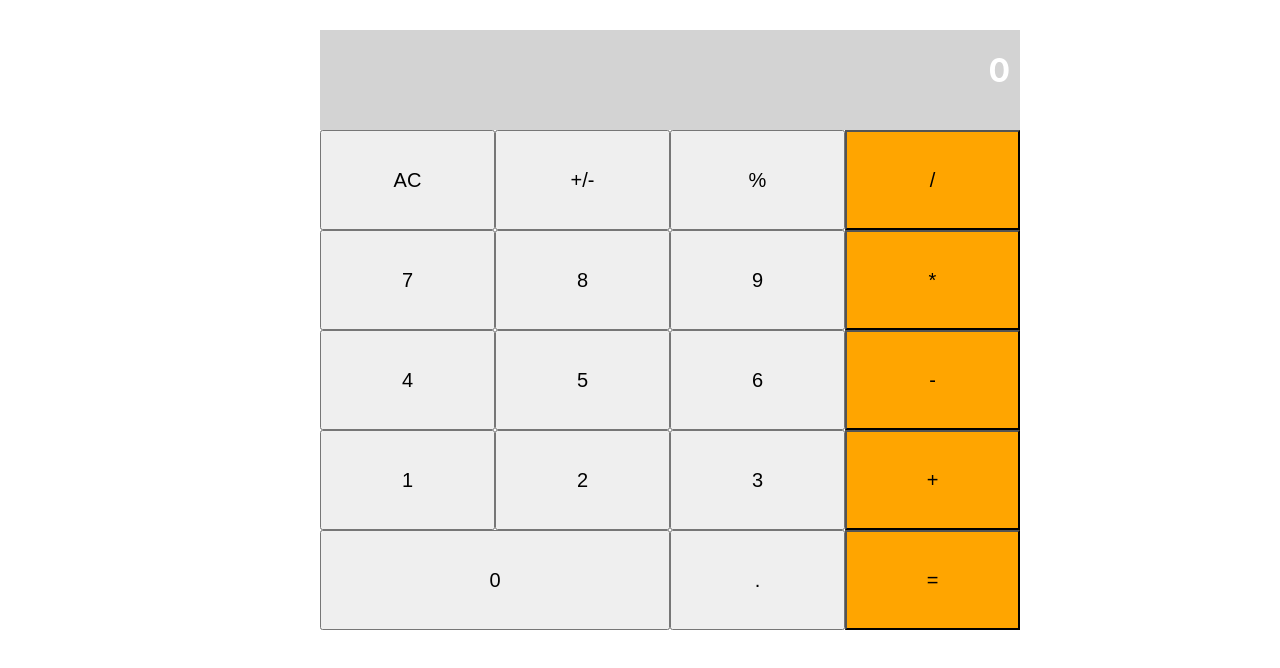
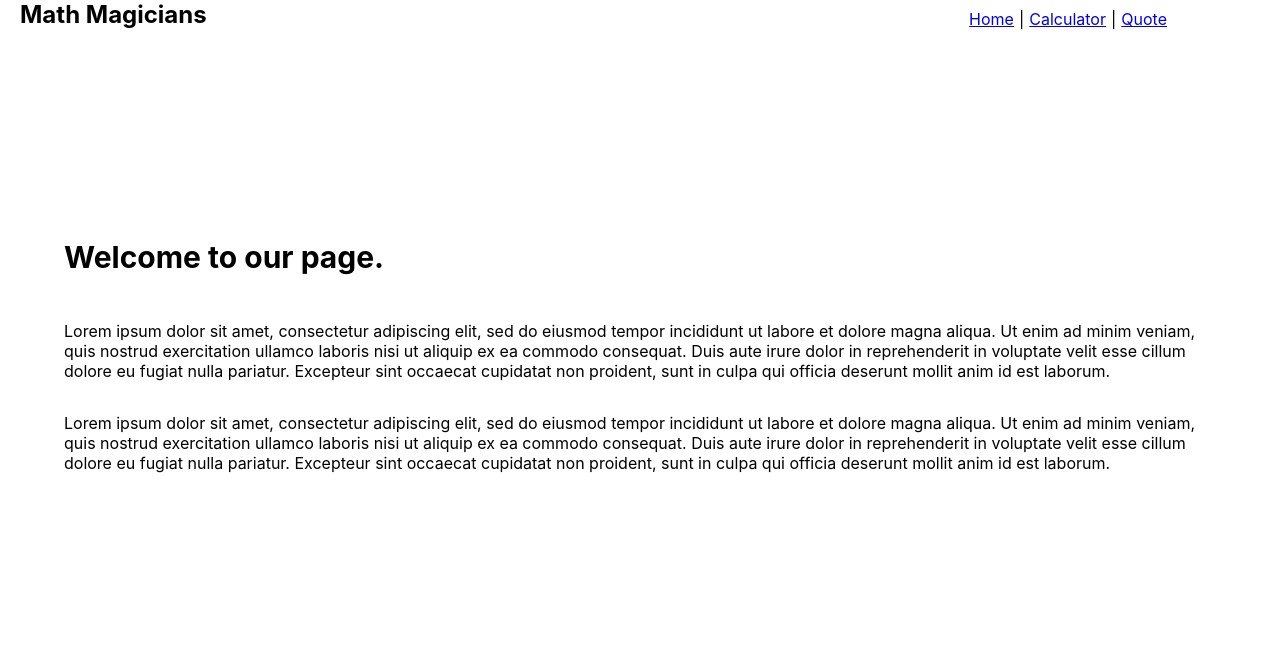
Before and after one commit to blackpintz/React-Calculator, a React (Create React App) app: page / in a window 1280 px wide. Shown: the top 668 px of the page. Built offline with nearby package versions, Linux system fonts and the light colour scheme.

Commit message:
make calculator part of the math-magician website.

```diff
--- a/package.json
+++ b/package.json
@@ -17,6 +17,7 @@
     "prop-types": "^15.7.2",
     "react": "^17.0.1",
     "react-dom": "^17.0.1",
+    "react-router-dom": "^5.2.0",
     "react-scripts": "4.0.1",
     "styled-components": "^5.2.1",
     "uuid": "^8.3.1",
--- a/src/components/App.js
+++ b/src/components/App.js
@@ -1,8 +1,12 @@
 import React, { Component } from 'react';
+import { Route } from 'react-router-dom';
 import '../App.css';
 import Display from './Display';
 import ButtonPanel from './ButtonPanel';
 import Calculator from '../logic/calculate';
+import Home from './Home';
+import Quote from './Quote';
+import Navbar from './Nav';
 
 class App extends Component {
   constructor(props) {
@@ -48,10 +52,21 @@ class App extends Component {
   render() {
     const { next, total, display } = this.state;
     return (
-      <div className="calc-body">
-        <Display result={next === null ? total : next} display={display} />
-        <ButtonPanel clickBtn={this.handleClick} />
-      </div>
+      <>
+        <Route exact path="/">
+          <Home />
+        </Route>
+        <Route exact path="/quote">
+          <Quote />
+        </Route>
+        <Route exact path="/calculator">
+          <Navbar />
+          <div className="calc-body">
+            <Display result={next === null ? total : next} display={display} />
+            <ButtonPanel clickBtn={this.handleClick} />
+          </div>
+        </Route>
+      </>
     );
   }
 }
--- /dev/null
+++ b/src/components/Home.js
@@ -0,0 +1,45 @@
+import React from 'react';
+import styled from 'styled-components';
+import Navbar from './Nav';
+
+export default function Home() {
+  const Wrapper = styled.div`
+    width: 90%;
+    margin: 0 auto;
+    height: 80vh;
+    display: flex;
+    flex-direction: column;
+    justify-content: center;
+  `;
+  const Title = styled.h3`
+    font-size: 30px;
+  `;
+  return (
+    <>
+      <Navbar />
+      <Wrapper>
+        <Title>Welcome to our page.</Title>
+        <p>
+          Lorem ipsum dolor sit amet, consectetur adipiscing elit,
+          sed do eiusmod tempor incididunt ut labore et dolore magna aliqua.
+          Ut enim ad minim veniam, quis nostrud exercitation ullamco laboris
+          nisi ut aliquip ex ea commodo consequat.
+          Duis aute irure dolor in reprehenderit in voluptate velit esse cillum
+          dolore eu fugiat nulla pariatur.
+          Excepteur sint occaecat cupidatat non proident, sunt in culpa qui officia
+          deserunt mollit anim id est laborum.
+        </p>
+        <p>
+          Lorem ipsum dolor sit amet, consectetur adipiscing elit, sed do eiusmod
+          tempor incididunt ut labore et dolore
+          magna aliqua. Ut enim ad minim veniam, quis nostrud exercitation
+          ullamco laboris nisi ut aliquip ex ea commodo
+          consequat. Duis aute irure dolor in reprehenderit in voluptate
+          velit esse cillum dolore eu fugiat nulla pariatur.
+          Excepteur sint occaecat cupidatat non proident, sunt in culpa
+          qui officia deserunt mollit anim id est laborum.
+        </p>
+      </Wrapper>
+    </>
+  );
+}
--- /dev/null
+++ b/src/components/Nav.js
@@ -0,0 +1,32 @@
+import React from 'react';
+import styled from 'styled-components';
+import { Link } from 'react-router-dom';
+
+export default function Navbar() {
+  const Nav = styled.nav`
+    display: flex;
+    width: 90%;
+    margin: 0 20px;
+    box-sizing: border-box;
+    & h2 {
+        margin: 0;
+        flex-grow: 1;
+    }
+    & a {
+        padding: 9px 5px 0;
+    }
+    & span {
+        padding-top: 9px;
+    }
+  `;
+  return (
+    <Nav>
+      <h2>Math Magicians</h2>
+      <Link to="/">Home</Link>
+      <span>|</span>
+      <Link to="/calculator">Calculator</Link>
+      <span>|</span>
+      <Link to="/quote">Quote</Link>
+    </Nav>
+  );
+}
--- /dev/null
+++ b/src/components/Quote.js
@@ -0,0 +1,24 @@
+import React from 'react';
+import styled from 'styled-components';
+import Navbar from './Nav';
+import '../App.css';
+
+export default function Quote() {
+  const PTag = styled.p`
+    font-size: 30px;
+    width: 90%;
+    height: 80vh;
+    margin: 0 auto;
+    display: flex;
+    align-items: center;
+  `;
+  return (
+    <>
+      <Navbar />
+      <PTag>
+        Mathematics is not about numbers, equations, computations or
+        algorithms: it is about understanding. - William Paul Thurston
+      </PTag>
+    </>
+  );
+}
--- a/src/index.js
+++ b/src/index.js
@@ -1,13 +1,16 @@
 import React from 'react';
 import ReactDOM from 'react-dom';
+import { BrowserRouter } from 'react-router-dom';
 import './index.css';
 import App from './components/App';
 import reportWebVitals from './reportWebVitals';
 
 ReactDOM.render(
-  <React.StrictMode>
-    <App />
-  </React.StrictMode>,
+  <BrowserRouter>
+    <React.StrictMode>
+      <App />
+    </React.StrictMode>
+  </BrowserRouter>,
   document.getElementById('root'),
 );
 
```
Also changed, not shown: 2 other files (tests, documents, lock files or other folders).
